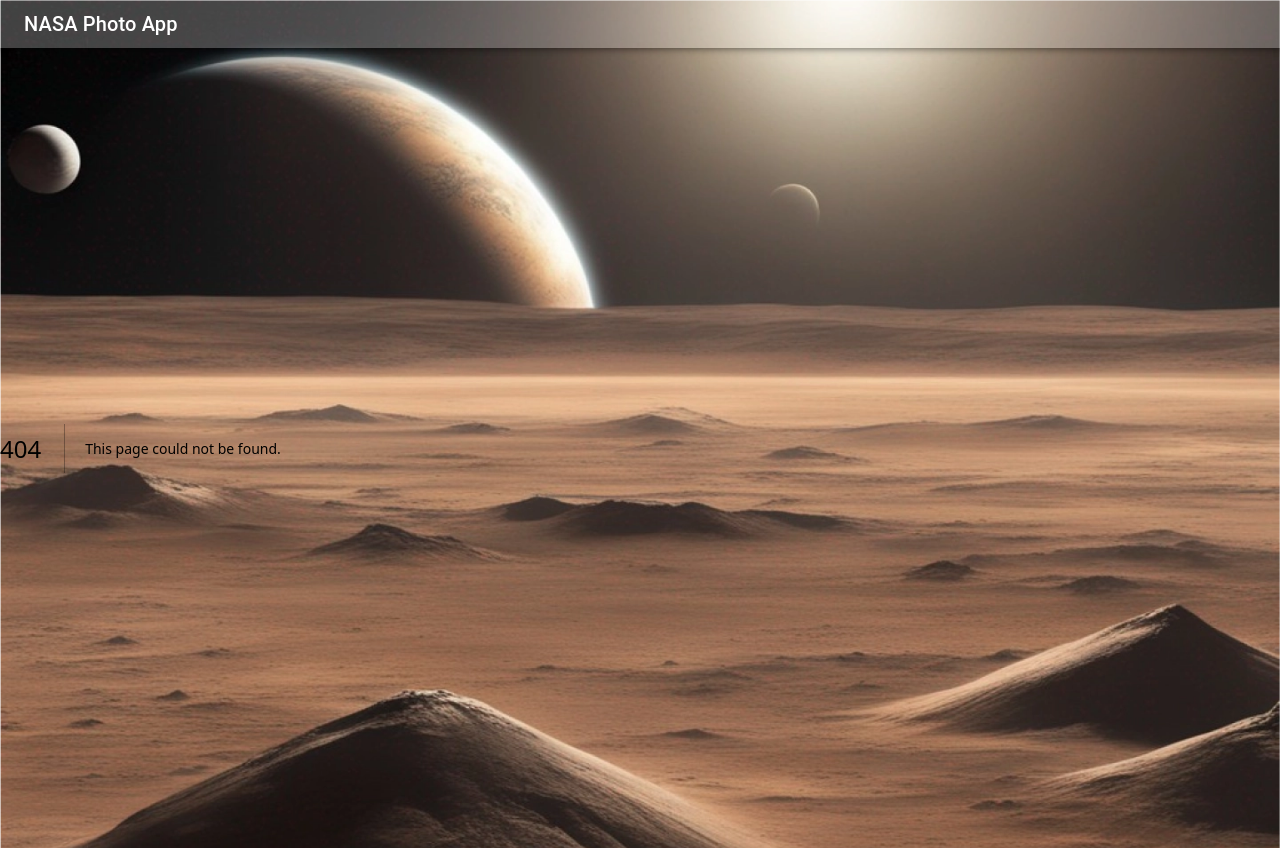
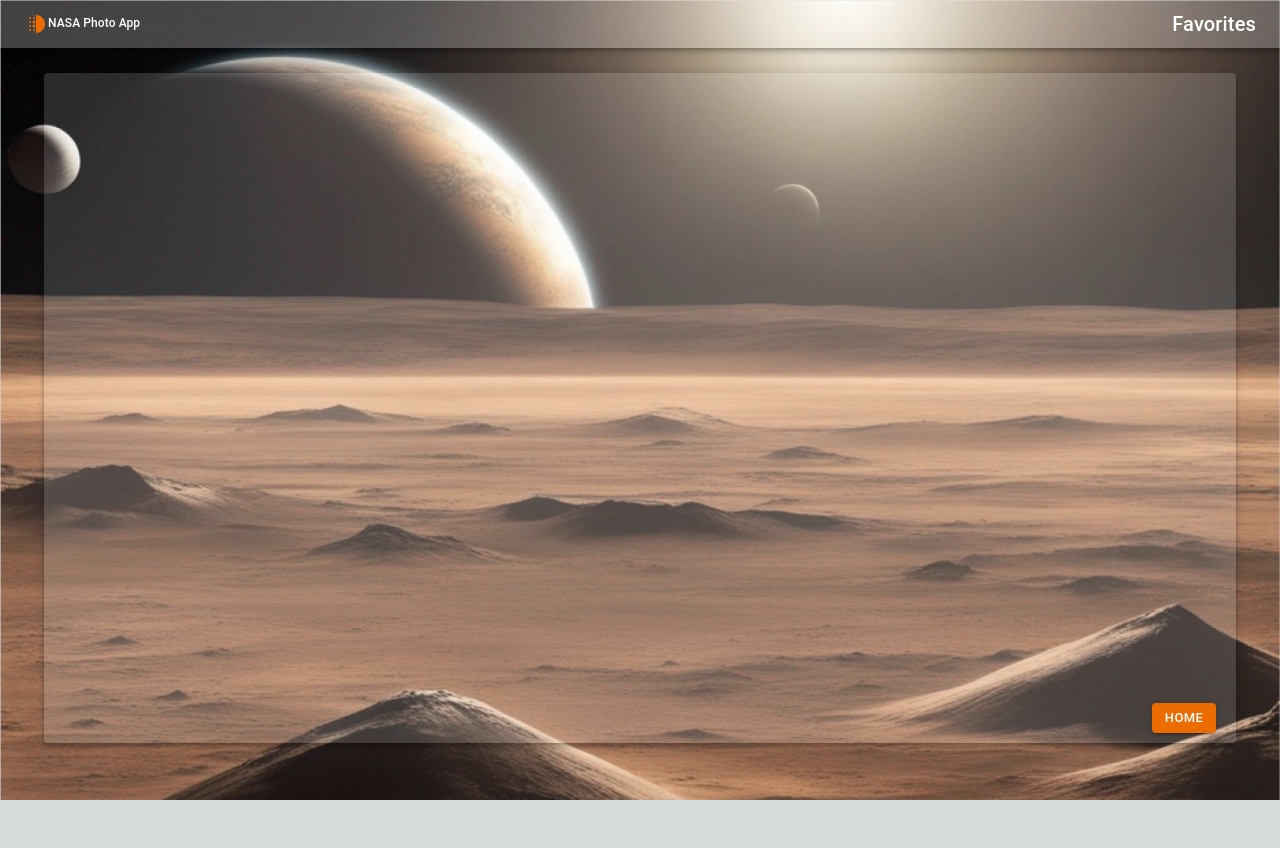
Before and after one commit to simonmontaggioni/nasa-photo-app, a Next.js app: page /favorites in a window 1280 px wide. Before the commit this address had no page. After the commit the page ends 800 px from the top, so only its background shows below. Built offline with nearby package versions, Linux system fonts and the light colour scheme.

Commit message:
feat: Implements favorites page
  - Build the favorites page
  - Creates getFavorites method on handleFavorite
  - Improve the navbar
  - Improve PhotoDetail component removing IconButton
  - Improve PhotoGallery footer and favorites page footer

```diff
--- a/src/app/components/PhotoDetail.tsx
+++ b/src/app/components/PhotoDetail.tsx
@@ -32,7 +32,6 @@ const PhotoDetails: FC<PhotoDetailsProps> = ({ photo, open, handleClose }) => {
   }, [photo]);
 
   const handleSaveOnFavorites = () => {
-    console.info("save on favorites");
     const result = handleFavorite.toggleFavoriteFromLocalStorage(
       photo as Photo
     );
@@ -73,16 +72,11 @@ const PhotoDetails: FC<PhotoDetailsProps> = ({ photo, open, handleClose }) => {
             autoFocus
           >
             {`${isInFav ? "remove from" : "save on"} favorites`}
-            <IconButton
-              sx={{ color: "rgba(255, 255, 255, 0.54)" }}
-              aria-label={`info about ${photoTitle}`}
-            >
-              {isInFav ? (
-                <DeleteIcon sx={{ color: "black" }} />
-              ) : (
-                <StarIcon sx={{ color: "gold" }} />
-              )}
-            </IconButton>
+            {isInFav ? (
+              <DeleteIcon sx={{ color: "black" }} />
+            ) : (
+              <StarIcon sx={{ color: "gold" }} />
+            )}
           </Button>
           <Button onClick={() => handleClose()} autoFocus>
             Close
--- a/src/app/components/PhotoGallery.tsx
+++ b/src/app/components/PhotoGallery.tsx
@@ -142,7 +142,7 @@ const PhotoGallery: FC<PhotoGalleryProps> = ({
         direction={
           ["sm", "md", "lg", "xl"].includes(mediaSize) ? "row" : "column"
         }
-        sx={{ justifyContent: "end", paddingTop: "20px", height: "75px" }}
+        sx={{ justifyContent: "end", paddingTop: "20px" }}
       >
         <Button
           variant="contained"
--- /dev/null
+++ b/src/app/favorites/page.module.css
@@ -0,0 +1,273 @@
+.main {
+  display: flex;
+  flex-direction: column;
+  flex-grow: 1;
+  justify-content: center;
+  align-items: center;
+  padding: 0 2rem;
+  min-height: 90vh;
+}
+.flip_scale_2_hor_top {
+  animation: flip_scale_2_hor_top 0.5s linear both;
+}
+
+@keyframes flip_scale_2_hor_top {
+  0% {
+    transform: translateY(0) rotateX(0) scale(1);
+    transform-origin: 50% 0%;
+    opacity: 1;
+  }
+  50% {
+    transform: translateY(-50%) rotateX(-90deg) scale(2);
+    transform-origin: 50% 50%;
+    opacity: 0.5;
+  }
+  100% {
+    transform: translateY(-100%) rotateX(-180deg) scale(1);
+    transform-origin: 50% 100%;
+    opacity: 0;
+  }
+}
+.fade_out {
+  animation: fade_out 1s ease-out both;
+}
+
+@keyframes fade_out {
+  0% {
+    opacity: 1;
+  }
+  100% {
+    opacity: 0;
+  }
+}
+.fade_in {
+  animation: fade_in 1.2s cubic-bezier(0.39, 0.575, 0.565, 1) both;
+}
+
+@keyframes fade_in {
+  0% {
+    opacity: 0;
+  }
+  100% {
+    opacity: 1;
+  }
+}
+.flicker_in {
+  animation: flicker_in 2s linear both;
+}
+.flicker_in_gallery {
+  animation: flicker_in 2s linear 1s both;
+}
+.flicker_in_rover {
+  animation: flicker_in 2s linear 1s both;
+}
+
+@keyframes flicker_in {
+  0% {
+    opacity: 0;
+  }
+  10% {
+    opacity: 0;
+  }
+  10.1% {
+    opacity: 1;
+  }
+  10.2% {
+    opacity: 0;
+  }
+  20% {
+    opacity: 0;
+  }
+  20.1% {
+    opacity: 1;
+  }
+  20.6% {
+    opacity: 0;
+  }
+  30% {
+    opacity: 0;
+  }
+  30.1% {
+    opacity: 1;
+  }
+  30.5% {
+    opacity: 1;
+  }
+  30.6% {
+    opacity: 0;
+  }
+  45% {
+    opacity: 0;
+  }
+  45.1% {
+    opacity: 1;
+  }
+  50% {
+    opacity: 1;
+  }
+  55% {
+    opacity: 1;
+  }
+  55.1% {
+    opacity: 0;
+  }
+  57% {
+    opacity: 0;
+  }
+  57.1% {
+    opacity: 1;
+  }
+  60% {
+    opacity: 1;
+  }
+  60.1% {
+    opacity: 0;
+  }
+  65% {
+    opacity: 0;
+  }
+  65.1% {
+    opacity: 1;
+  }
+  75% {
+    opacity: 1;
+  }
+  75.1% {
+    opacity: 0;
+  }
+  77% {
+    opacity: 0;
+  }
+  77.1% {
+    opacity: 1;
+  }
+  85% {
+    opacity: 1;
+  }
+  85.1% {
+    opacity: 0;
+  }
+  86% {
+    opacity: 0;
+  }
+  86.1% {
+    opacity: 1;
+  }
+  100% {
+    opacity: 1;
+  }
+}
+.flicker_out_rover {
+  animation: flicker_out 2s linear both;
+}
+@keyframes flicker_out {
+  0% {
+    opacity: 1;
+  }
+  13.9% {
+    opacity: 1;
+  }
+  14% {
+    opacity: 0;
+    box-shadow: none;
+  }
+  14.9% {
+    opacity: 0;
+    box-shadow: none;
+  }
+  15% {
+    opacity: 1;
+  }
+  22.9% {
+    opacity: 1;
+  }
+  23% {
+    opacity: 0;
+    box-shadow: none;
+  }
+  24.9% {
+    opacity: 0;
+    box-shadow: none;
+  }
+  25% {
+    opacity: 1;
+  }
+  34.9% {
+    opacity: 1;
+  }
+  35% {
+    opacity: 0;
+    box-shadow: none;
+  }
+  39.9% {
+    opacity: 0;
+    box-shadow: none;
+  }
+  40% {
+    opacity: 1;
+  }
+  42.9% {
+    opacity: 1;
+  }
+  43% {
+    opacity: 0;
+    box-shadow: none;
+  }
+  44.9% {
+    opacity: 0;
+    box-shadow: none;
+  }
+  45% {
+    opacity: 1;
+  }
+  50% {
+    opacity: 1;
+  }
+  54.9% {
+    opacity: 1;
+  }
+  55% {
+    opacity: 0;
+    box-shadow: none;
+  }
+  69.4% {
+    opacity: 0;
+    box-shadow: none;
+  }
+  69.5% {
+    opacity: 1;
+  }
+  69.9% {
+    opacity: 1;
+  }
+  70% {
+    opacity: 0;
+    box-shadow: none;
+  }
+  79.4% {
+    opacity: 0;
+    box-shadow: none;
+  }
+  79.9% {
+    opacity: 1;
+  }
+  80% {
+    opacity: 0;
+    box-shadow: none;
+  }
+  89.8% {
+    opacity: 0;
+    box-shadow: none;
+  }
+  89.9% {
+    opacity: 1;
+    box-shadow: none;
+  }
+  90% {
+    opacity: 0;
+    box-shadow: none;
+  }
+  100% {
+    opacity: 0;
+  }
+}
--- /dev/null
+++ b/src/app/favorites/page.tsx
@@ -0,0 +1,116 @@
+"use client";
+import React, { useState } from "react";
+import Image from "next/image";
+import {
+  Button,
+  Stack,
+  Paper,
+  ImageList,
+  ImageListItem,
+  ImageListItemBar,
+  IconButton,
+} from "@mui/material";
+import StarIcon from "@mui/icons-material/Star";
+import PhotoDetails from "../components/PhotoDetail";
+import { useGetMediaSize } from "../hooks/useGetMediaSize";
+import { Photo } from "../interfaces/mainInterfaces";
+import { handleFavorite } from "../utils/handleFavorite";
+import styles from "./page.module.css";
+import Link from "next/link";
+
+const COLUMS_BY_MEDIASIZE = {
+  xs: 2,
+  sm: 3,
+  sm2: 3,
+  md: 4,
+  lg: 5,
+  xl: 5,
+};
+
+const FavoritePage = () => {
+  const [selectedPhoto, setSelectedPhoto] = useState<Photo | null>(null);
+  const [open, setOpen] = useState(false);
+  const mediaSize = useGetMediaSize();
+  const handleClickOpen = (photo: Photo) => {
+    setOpen(true);
+    setSelectedPhoto(photo);
+  };
+
+  const handleClose = () => {
+    setOpen(false);
+  };
+
+  return (
+    <main className={styles.main}>
+      <Paper
+        elevation={4}
+        sx={{
+          padding: "10px 20px",
+          marginTop: "40px",
+          backgroundColor: "rgba(255,255,255,.15)",
+          backdropFilter: "blur",
+          margin: "auto",
+        }}
+        className={styles.fade_in}
+      >
+        <PhotoDetails
+          open={open}
+          handleClose={handleClose}
+          photo={selectedPhoto}
+        />
+        <ImageList
+          cols={COLUMS_BY_MEDIASIZE[mediaSize] || 1}
+          rowHeight={200}
+          gap={20}
+          sx={{ width: "90vw", height: "75vh", paddingRight: "10px" }}
+        >
+          {handleFavorite.getFavorites().map((photo, index) => {
+            const photoTitle = `${photo?.rover.name} - ${photo?.id}`;
+            return (
+              <ImageListItem key={photo.id}>
+                <Image
+                  src={photo.img_src}
+                  alt={`${photo.id}`}
+                  loading="lazy"
+                  fill
+                  onClick={() => handleClickOpen(photo)}
+                />
+                <ImageListItemBar
+                  title={photoTitle}
+                  subtitle={photo.id}
+                  actionIcon={
+                    <IconButton
+                      sx={{ color: "rgba(255, 255, 255, 0.54)" }}
+                      aria-label={`info about ${photoTitle}`}
+                    >
+                      <StarIcon sx={{ color: "gold" }} />
+                    </IconButton>
+                  }
+                />
+              </ImageListItem>
+            );
+          })}
+        </ImageList>
+        <Stack
+          direction={
+            ["sm", "md", "lg", "xl"].includes(mediaSize) ? "row" : "column"
+          }
+          sx={{ justifyContent: "end", paddingTop: "20px" }}
+        >
+          <Link href={"/"}>
+            <Button
+              variant="contained"
+              color="warning"
+              size="small"
+              onClick={() => {}}
+            >
+              home
+            </Button>
+          </Link>
+        </Stack>
+      </Paper>
+    </main>
+  );
+};
+
+export default FavoritePage;
--- a/src/app/layout.tsx
+++ b/src/app/layout.tsx
@@ -7,11 +7,14 @@ import {
   Toolbar,
   Typography,
   IconButton,
+  Stack,
 } from "@mui/material";
 import MenuIcon from "@mui/icons-material/Menu";
+import DeblurIcon from "@mui/icons-material/Deblur";
 import { Inter } from "next/font/google";
 
 import "./globals.css";
+import Link from "next/link";
 
 const inter = Inter({ subsets: ["latin"] });
 
@@ -32,18 +35,47 @@ export default function RootLayout({
         style={{
           backgroundImage: "url(/background_2.webp)",
           backgroundSize: "cover",
+          height: "100vh",
         }}
       >
         <Box sx={{ flexGrow: 1 }}>
           <AppBar
             position="sticky"
             color="transparent"
-            sx={{ backgroundColor: "rgba(255,255,255,.25)" }}
+            sx={{
+              backgroundColor: "rgba(255,255,255,.25)",
+              display: "flex",
+              justifyContent: "space-between",
+            }}
           >
-            <Toolbar variant="dense">
-              <Typography variant="h6" color="white" component="div">
-                NASA Photo App
-              </Typography>
+            <Toolbar
+              variant="dense"
+              sx={{
+                display: "flex",
+                justifyContent: "space-between",
+              }}
+            >
+              <Link href={"/"}>
+                <Stack
+                  direction={"row"}
+                  sx={{ display: "flex", alignItems: "center" }}
+                >
+                  <DeblurIcon color="warning" />
+                  <Typography
+                    variant="h6"
+                    fontSize={12}
+                    color="white"
+                    component="div"
+                  >
+                    NASA Photo App
+                  </Typography>
+                </Stack>
+              </Link>
+              <Link href={"/favorites"}>
+                <Typography variant="h6" color="white" component="div">
+                  Favorites
+                </Typography>
+              </Link>
             </Toolbar>
           </AppBar>
         </Box>
--- a/src/app/utils/handleFavorite.ts
+++ b/src/app/utils/handleFavorite.ts
@@ -29,4 +29,16 @@ const toggleFavoriteFromLocalStorage = (photo: Photo): boolean => {
   return isInFavorites(photo);
 };
 
-export const handleFavorite = { toggleFavoriteFromLocalStorage, isInFavorites };
+const getFavorites = (): Photo[] => {
+  let favorites: Photo[] = JSON.parse(
+    localStorage.getItem("nasa_favorites_fotos") || "[]"
+  );
+
+  return favorites;
+};
+
+export const handleFavorite = {
+  toggleFavoriteFromLocalStorage,
+  isInFavorites,
+  getFavorites,
+};
```
Also changed, not shown: src/app/page.tsx (+6 -6 lines).
